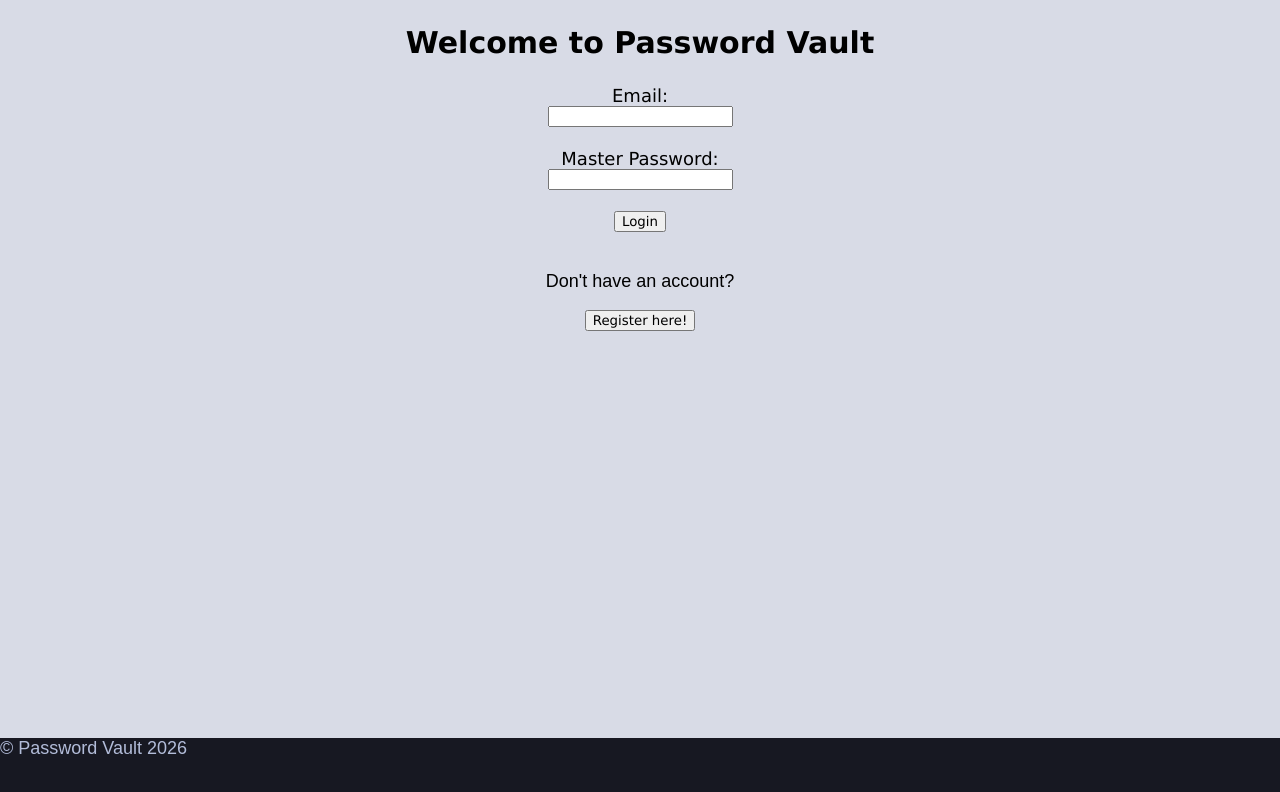
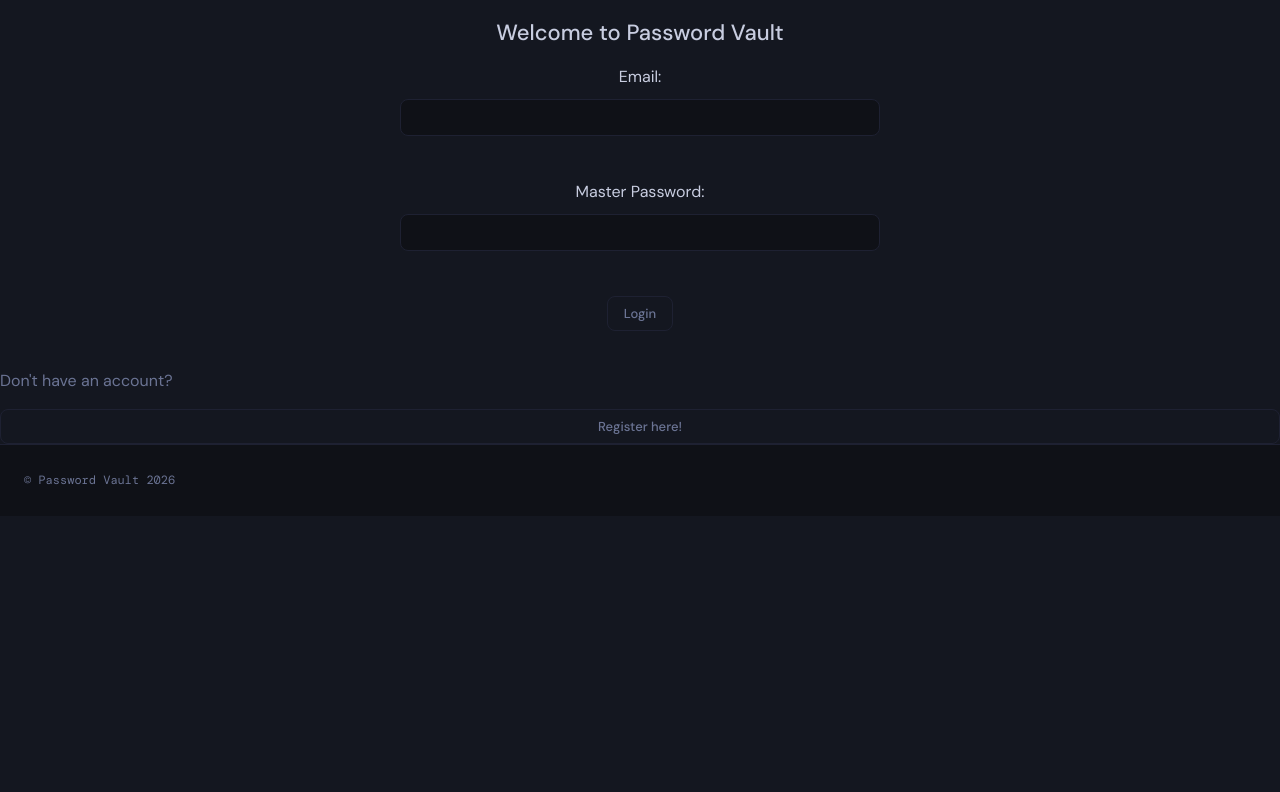
Before and after one commit to AshtonKopelevich/Password_Vault, a React (Create React App) app in the folder Password_Vault_Frontend/: page / in a window 1280 px wide. Shown: the top 792 px of the page. Built offline with nearby package versions, Linux system fonts and the light colour scheme.

Commit message:
Update sheets.css
Slight changes to the sheets.css file in order to make the project more presentable.

```diff
--- a/Password_Vault_Frontend/src/pages/sheets.css
+++ b/Password_Vault_Frontend/src/pages/sheets.css
@@ -1,68 +1,128 @@
-h1 {
-    text-align: center;
-    font-size: 30px;
-    font-family: 'Lucida Sans', 'Lucida Sans Regular', 'Lucida Grande', 'Lucida Sans Unicode', Geneva, Verdana, sans-serif;
+@import url('https://fonts.googleapis.com/css2?family=DM+Sans:wght@400;500&family=DM+Mono:wght@400;500&display=swap');
+
+:root {
+  --accent: #4f8ef7;
+  --bg-deep: #0f1117;
+  --bg-base: #141720;
+  --bg-surface: #1a1d2e;
+  --bg-hover: #1c2240;
+  --border: #1e2132;
+  --text-primary: #c8cde0;
+  --text-muted: #6b7494;
+  --text-hint: #444860;
+  --green: #4db86a;
+  --radius-sm: 8px;
+  --radius-md: 10px;
 }
-h2, h3, h4, h5 {
-    font-family: 'Lucida Sans', 'Lucida Sans Regular', 'Lucida Grande', 'Lucida Sans Unicode', Geneva, Verdana, sans-serif;
-}
+
+*, *::before, *::after { box-sizing: border-box; }
+
 html, body {
+  height: 100%;
+  margin: 0;
+  padding: 0;
+  font-family: 'DM Sans', sans-serif;
+  font-size: 16px;
+  background-color: var(--bg-base);
+  color: var(--text-primary);
   display: flex;
   flex-direction: column;
-    height: 100%;
 }
 
-body {
-    background-position: center;
-    background-size: 100% auto;
-    min-width: 100%;
-    font-size: 18px;
-    margin: 0;
-    padding: 0;
-    background-color: #d8dbe6;
+h1 {
+  font-size: 22px;
+  font-weight: 500;
+  text-align: center;
+  color: var(--text-primary);
 }
+
+h2, h3, h4, h5 {
+  font-weight: 500;
+  color: var(--text-primary);
+}
+
+p {
+  color: var(--text-muted);
+  line-height: 1.6;
+}
+
 button {
-    font-family: 'Lucida Sans', 'Lucida Sans Regular', 'Lucida Grande', 'Lucida Sans Unicode', Geneva, Verdana, sans-serif;
+  font-family: 'DM Sans', sans-serif;
+  font-size: 13px;
+  font-weight: 500;
+  padding: 8px 16px;
+  border-radius: var(--radius-sm);
+  border: 0.5px solid var(--border);
+  background: transparent;
+  color: var(--text-muted);
+  cursor: pointer;
+  transition: background 0.15s;
+}
 
+button:hover { background: var(--bg-hover); }
+
+button.primary {
+  background: var(--accent);
+  border-color: var(--accent);
+  color: white;
 }
-footer {
-    padding-bottom: 30px;
-    background-color: #171822;
-    color: #b2bcd9;
-    flex-shrink: 0;
+
+button.primary:hover { background: #3a7de8; }
+
+input, textarea {
+  font-family: 'DM Sans', sans-serif;
+  font-size: 13px;
+  padding: 9px 14px;
+  background: var(--bg-deep);
+  border: 0.5px solid var(--border);
+  border-radius: var(--radius-sm);
+  color: var(--text-primary);
+  outline: none;
+  width: 100%;
 }
-section {
-    margin: 0;
-    flex: 1 0 auto;
-    max-width: 1296px;
+
+input::placeholder { color: var(--text-hint); }
+input:focus { border-color: var(--accent); }
+
+form {
   display: flex;
   flex-direction: column;
   align-items: center;
+  gap: 12px;
+  max-width: 480px;
+  width: 100%;
   align-self: center;
-    min-height: 90vh;
 }
 
-form {
+section {
+  flex: 1 0 auto;
+  max-width: 1920px;
+  width: 100%;
   align-self: center;
-    align-items: center;
-    text-align: center;
   display: flex;
   flex-direction: column;
-    max-width: 1296px;
-    background-position: center;
-    font-family: 'Lucida Sans', 'Lucida Sans Regular', 'Lucida Grande', 'Lucida Sans Unicode', Geneva, Verdana, sans-serif;
 }
 
-p {
-    font-family: Arial, Helvetica, sans-serif;
+footer {
+  background: var(--bg-deep);
+  border-top: 0.5px solid var(--border);
+  padding: 14px 24px;
+  display: flex;
+  justify-content: space-between;
+  align-items: center;
+  flex-shrink: 0;
+  font-size: 12px;
+  color: var(--text-hint);
+  font-family: 'DM Mono', monospace;
 }
 
 .footer-image {
-    width: 32px;
-    float: left;
-    padding: 5px;
+  width: 28px;
+  height: 28px;
 }
+
 .footer-section {
-    display: block;
+  display: flex;
   align-items: center;
+  gap: 8px;
 }
```
Lines whose indentation alone changed are shown as unchanged.
